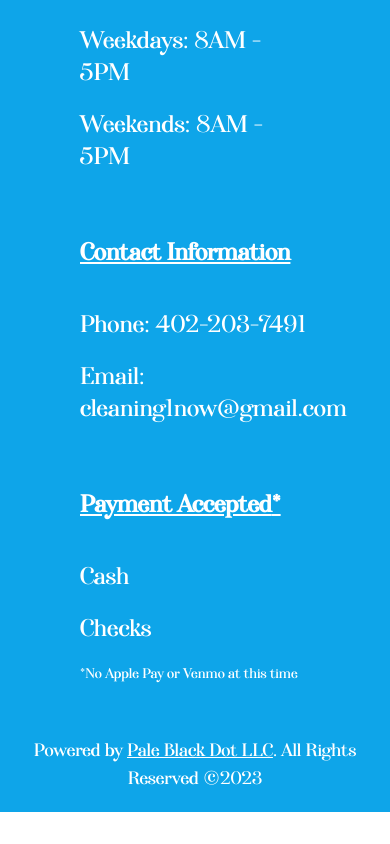
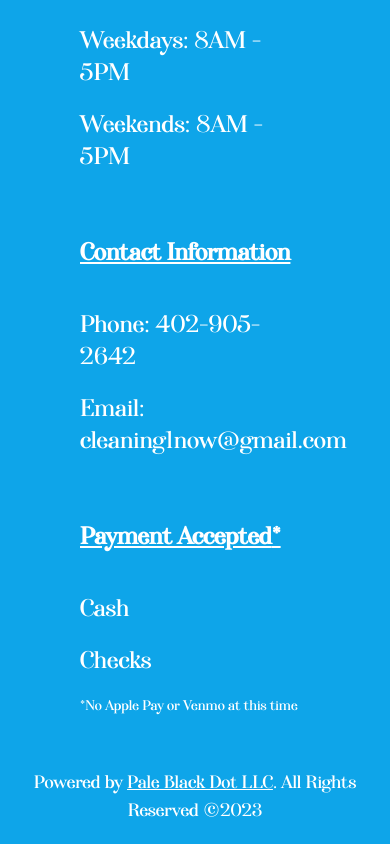
Before and after one commit to Tactenator/maribel, a React (Create React App) app: page /contact in a window 390 px wide. Shown: the part 2655-3499 px from the top of the page. Before the commit the page ends 3467 px from the top, so only its background shows below. Built offline with nearby package versions, Linux system fonts and the light colour scheme.

Commit message:
changed phone

```diff
--- a/src/components/footer.js
+++ b/src/components/footer.js
@@ -36,7 +36,7 @@ const Footer = () => {
                         {language === "English" ? "Contact Information" : "Información del Contacto"}
                     </h2>
                     <ul>
-                        <li className='mb-5'>{language === "English" ? "Phone" : "Teléfono"}: <a href="tel:4022037491" className="font-Afterglow hover:underline">402-203-7491</a></li>
+                        <li className='mb-5'>{language === "English" ? "Phone" : "Teléfono"}: <a href="tel:4022037491" className="font-Afterglow hover:underline">402-905-2642</a></li>
                         <li>{language === "English" ? "Email" : "Correo Electronico"}: <a href='mailto: cleaning1now@gmail.com' className='font-Afterglow hover:underline'>cleaning1now@gmail.com</a></li>
                     </ul>
                 </div>
--- a/src/components/navbar.js
+++ b/src/components/navbar.js
@@ -30,7 +30,7 @@ const Navbar = () => {
             <nav className="flex justify-around items-center pt-6 pb-6 bg-sky-500 text-white md:pl-24 md:pr-24 md:gap-10">
                 <Link to="/" className="sm:block text-2xl md:text-3xl font-Monarda">Maribel's Cleaning Service</Link>
                 <h3 className="hidden lg:block text-2xl font-Afterglow">Omaha, NE</h3>
-                <a href="tel:4022037491" className="hidden lg:block text-2xl font-Afterglow hover:underline">402-203-7491</a>
+                <a href="tel:4022037491" className="hidden lg:block text-2xl font-Afterglow hover:underline">402-905-2642</a>
                 <ul className="hidden md:flex gap-7">
                     <Link className="text-2xl font-Afterglow transition-all duration-200 hover:underline" to="/">
                         {language === "English" ? "Home" : "Inicio" }
```
